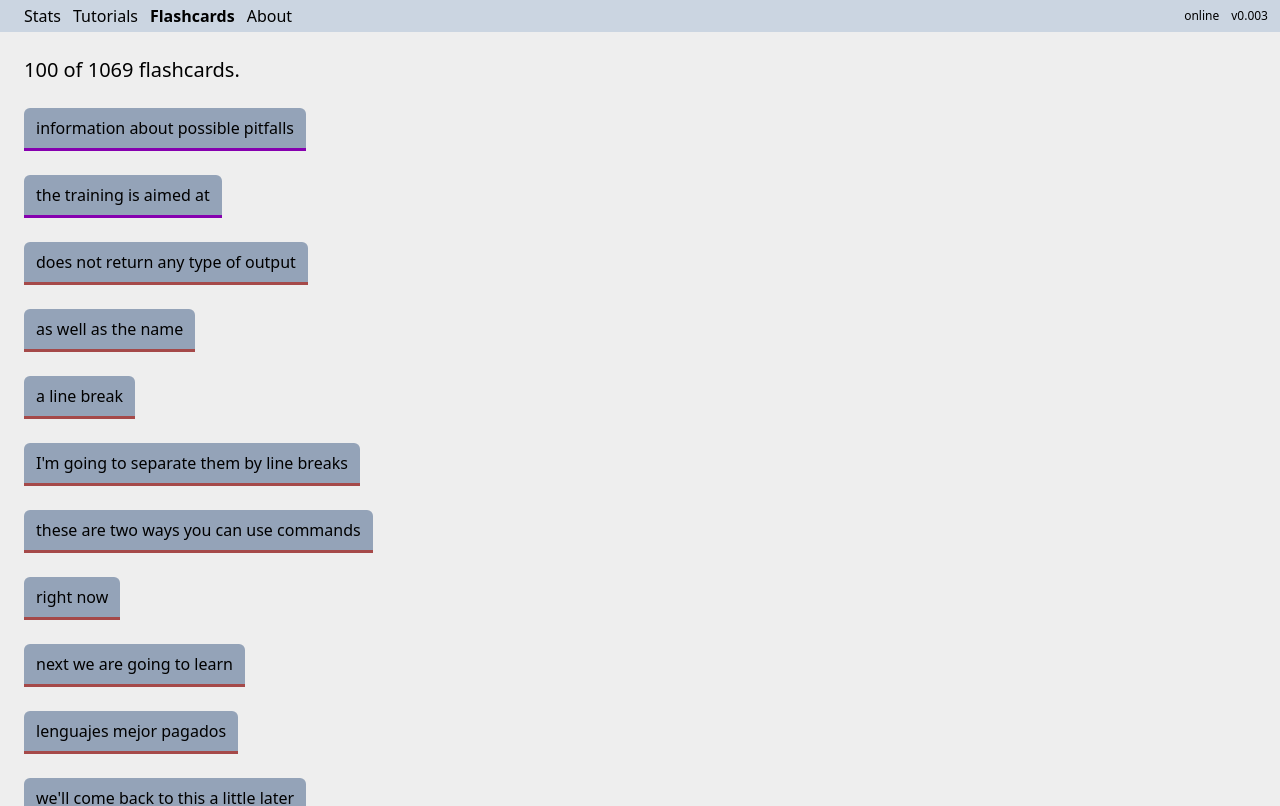
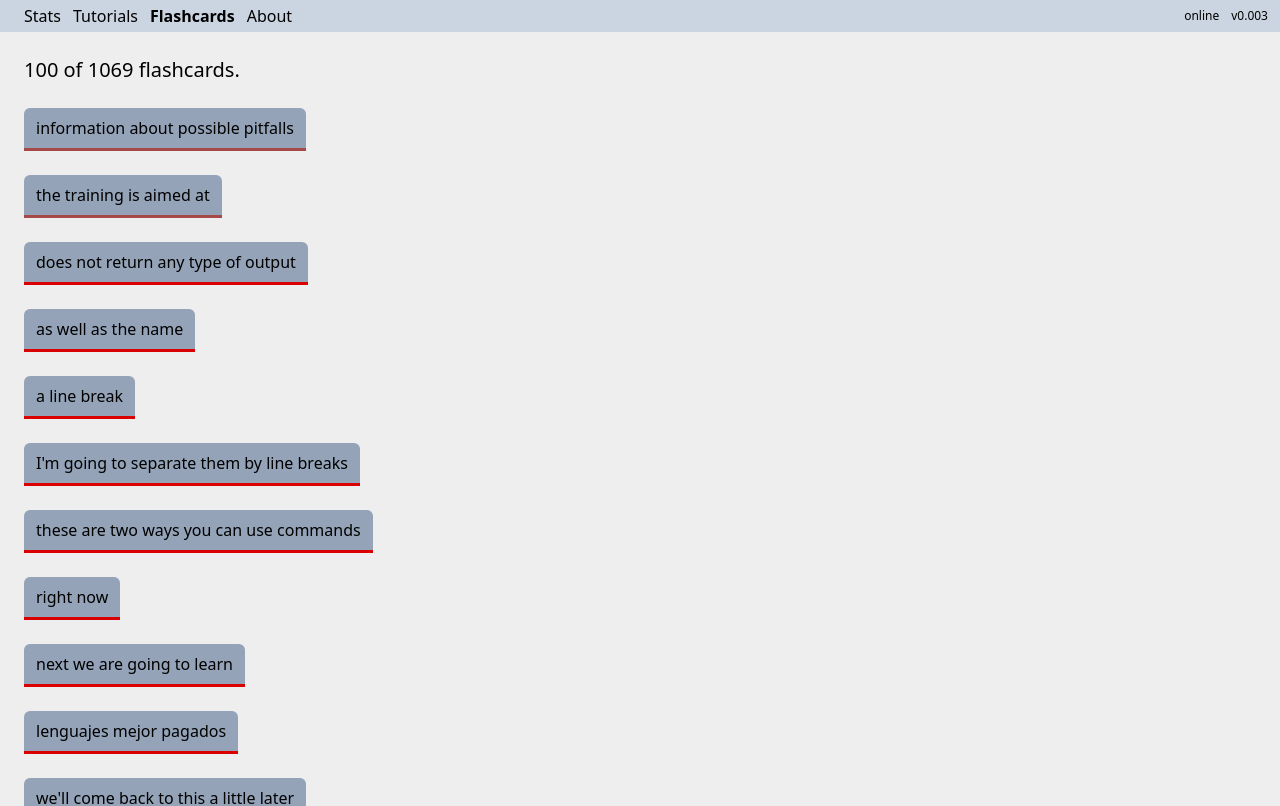
Before and after one commit to edwardtanguay/techlanglearn, a SvelteKit app: page /flashcards in a window 1280 px wide. Shown: the top 806 px of the page. Built offline with nearby package versions, Linux system fonts and the light colour scheme.

Commit message:
germ brown

```diff
--- a/src/routes/flashcards/styles.scss
+++ b/src/routes/flashcards/styles.scss
@@ -1,6 +1,6 @@
 .area_flashcard {
 	.front-lang-es {
-		border-bottom: 3px solid rgb(165, 73, 73);
+		border-bottom: 3px solid rgb(219, 0, 0);
 	}
 	.front-lang-it {
 		border-bottom: 3px solid rgb(14, 99, 14);
@@ -15,7 +15,7 @@
 		border-bottom: 3px solid rgb(0, 183, 196);
 	}
 	.front-lang-de {
-		border-bottom: 3px solid rgb(134, 0, 175);
+		border-bottom: 3px solid rgb(165, 73, 73);
 	}
 	.back {
 		background-color: #fff;
@@ -43,6 +43,6 @@
 		color: rgb(0, 183, 196);
 	}
 	.back-lang-de {
-		color: rgb(134, 0, 175);
+		color: rgb(165, 73, 73)
 	}
 }
```
